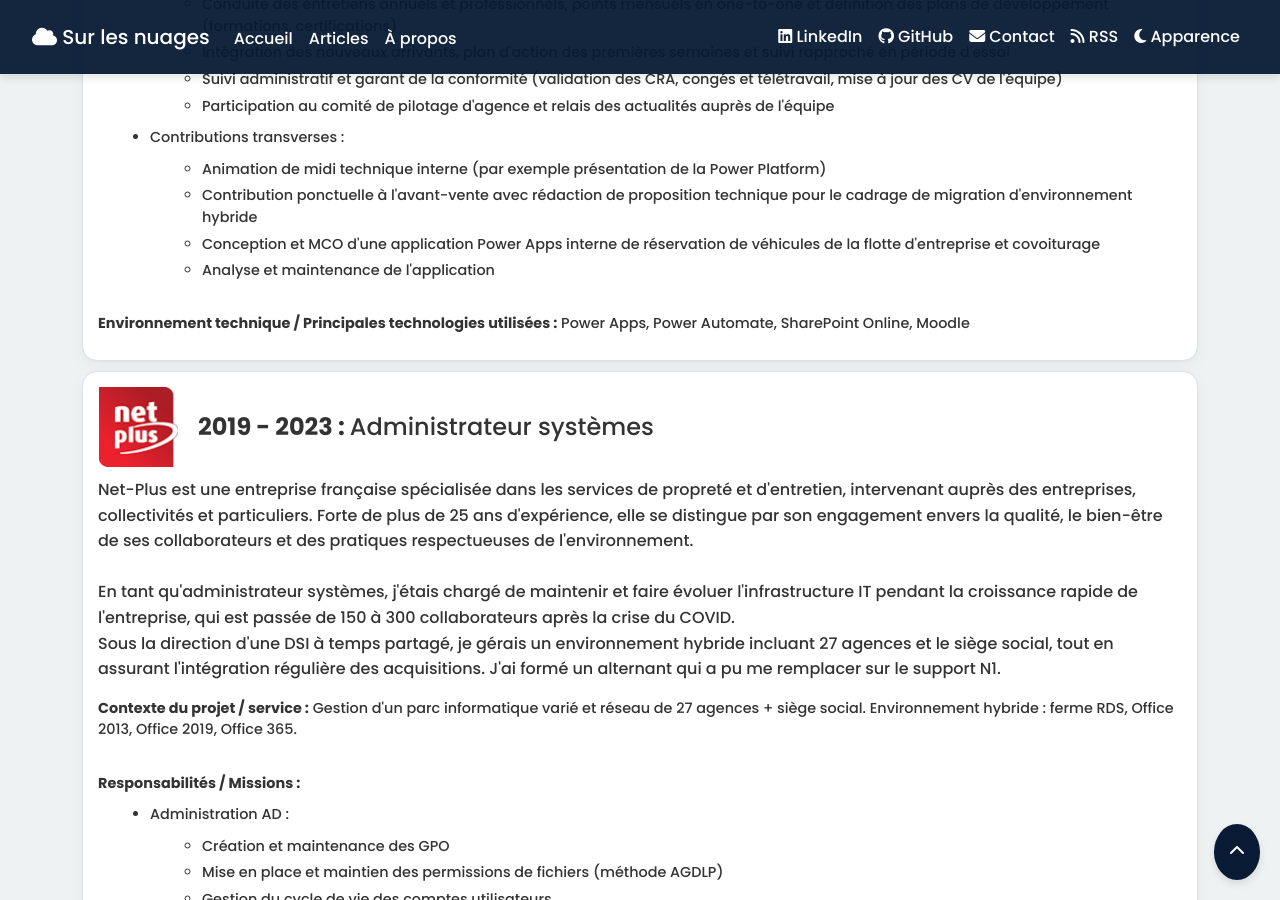
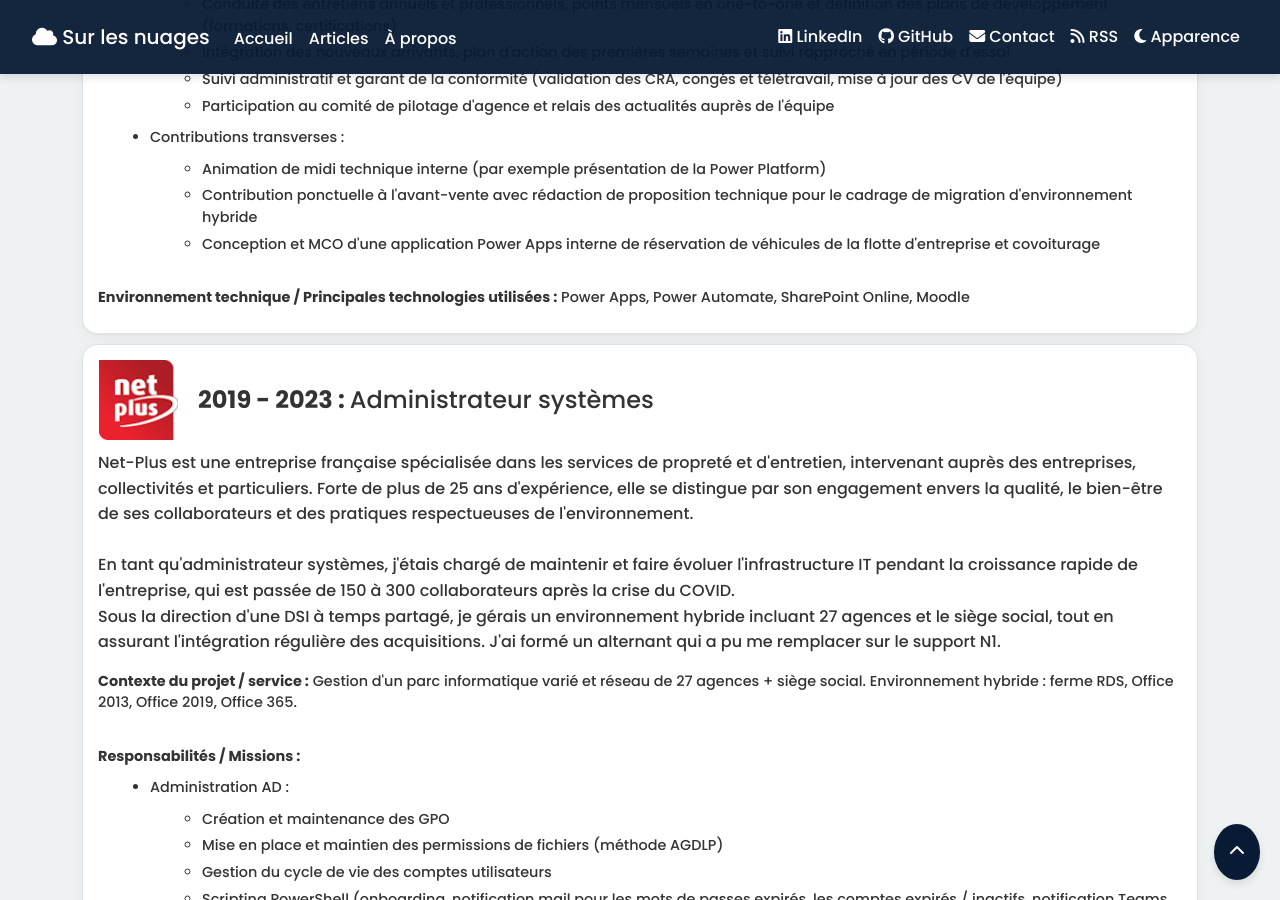
Before and after one commit to Arnaud-Ferriere/SurLesNuages, a Jekyll site: the page built from about.html, in a window 1280 px wide and 900 px high, scrolled down 3256 px. Built offline with Jekyll 4.4.1, drawn with Linux system fonts in a browser that asks for light colours.

Commit message:
fix : ligne redondante sur les expériences
Removed a line about application analysis and maintenance.

```diff
--- a/_data/experiences.yml
+++ b/_data/experiences.yml
@@ -69,7 +69,6 @@
             - "Animation de midi technique interne (par exemple présentation de la Power Platform)"
             - "Contribution ponctuelle à l'avant-vente avec rédaction de proposition technique pour le cadrage de migration d'environnement hybride"
             - "Conception et MCO d'une application Power Apps interne de réservation de véhicules de la flotte d'entreprise et covoiturage"
-            - "Analyse et maintenance de l'application"
       tech: "Power Apps, Power Automate, SharePoint Online, Moodle"
 
 - company: "Net-Plus"
```
